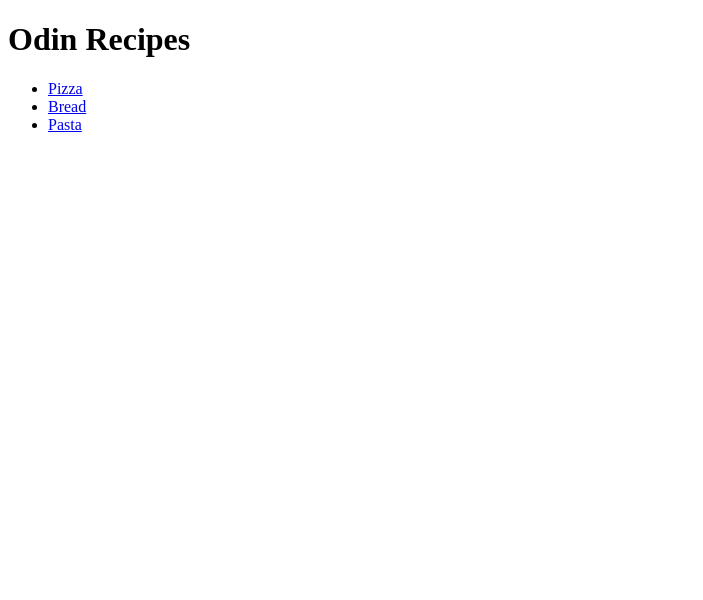
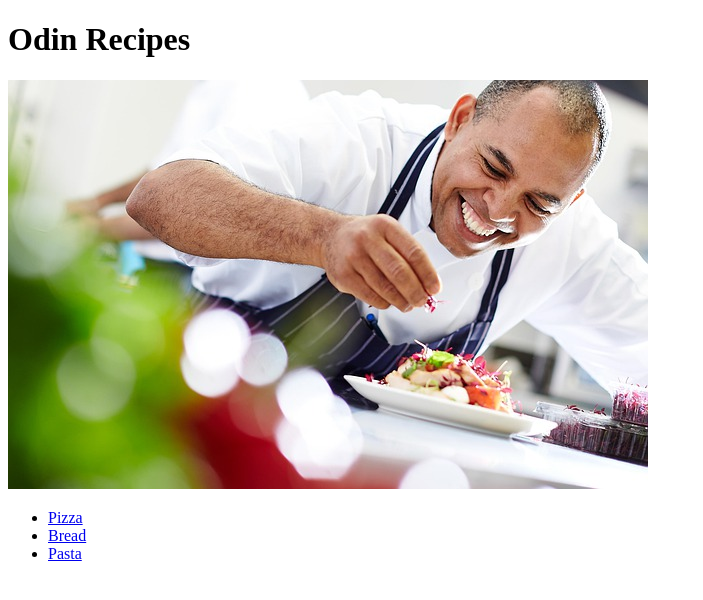
Before and after one commit to paulrocket/odin-recipes, a plain HTML site: page index.html in a window 1280 px wide. Shown: the whole page, without its empty margins (0-703 px from the left). Drawn offline with Linux system fonts and the light colour scheme.

Commit message:
add decoratory image to index.html

```diff
--- a/index.html
+++ b/index.html
@@ -8,6 +8,7 @@
     <h1>
         Odin Recipes
     </h1>
+    <img src="chef.jpg" alt="">
     <ul>
 	<li><a href="recipes/pizza.html">Pizza</a></li>
 	<li><a href="recipes/bread.html">Bread</a></li>
```
Also changed, not shown: chef.jpg (added).
